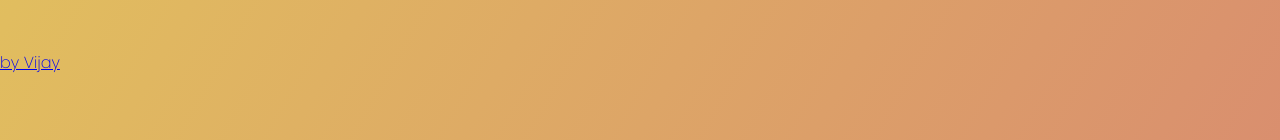
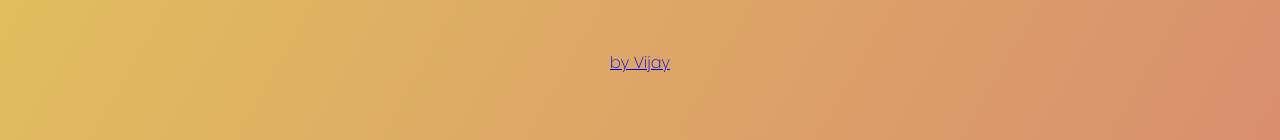
Before and after one commit to vijay0707/Todo-List-JS, a plain HTML site: page index.html in a window 1280 px wide. Shown: the part 270-410 px from the top of the page. Drawn offline with Linux system fonts and the light colour scheme.

Commit message:
Update index.html

```diff
--- a/index.html
+++ b/index.html
@@ -40,7 +40,7 @@
         </ul>
     </div>
     <footer>
-        <p><a href="https://github.com/vijay0707/">by Vijay</p>
+        <center><a href="https://github.com/vijay0707/">by Vijay</center>
     </footer>
 
 
```
